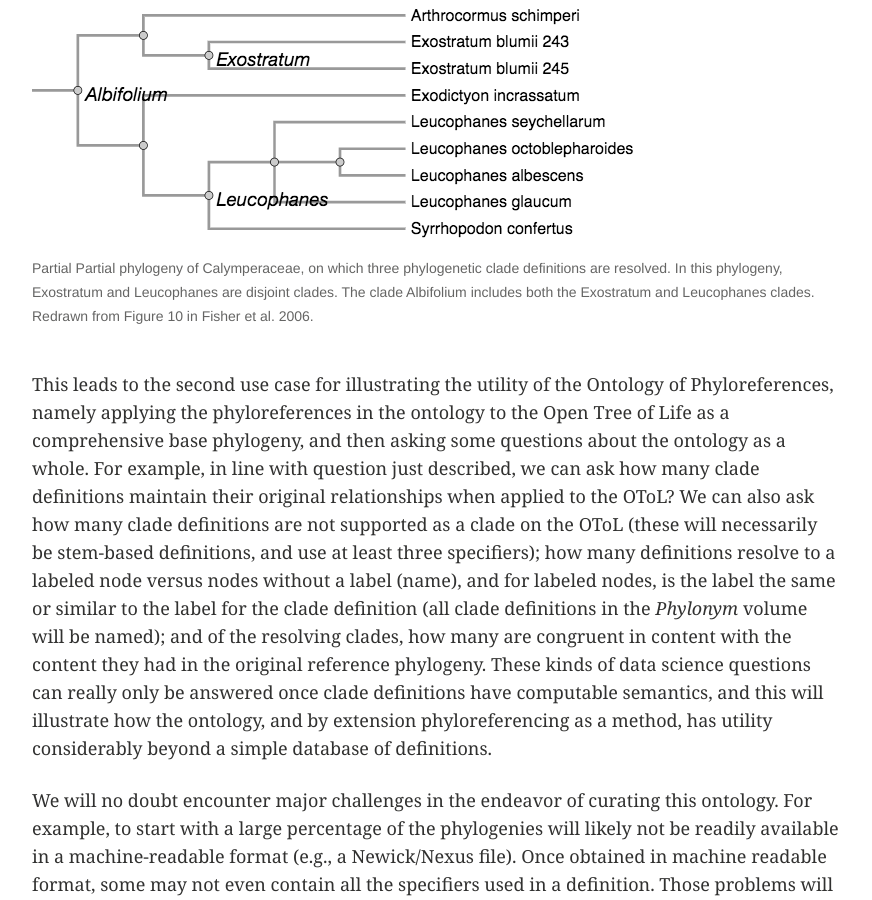
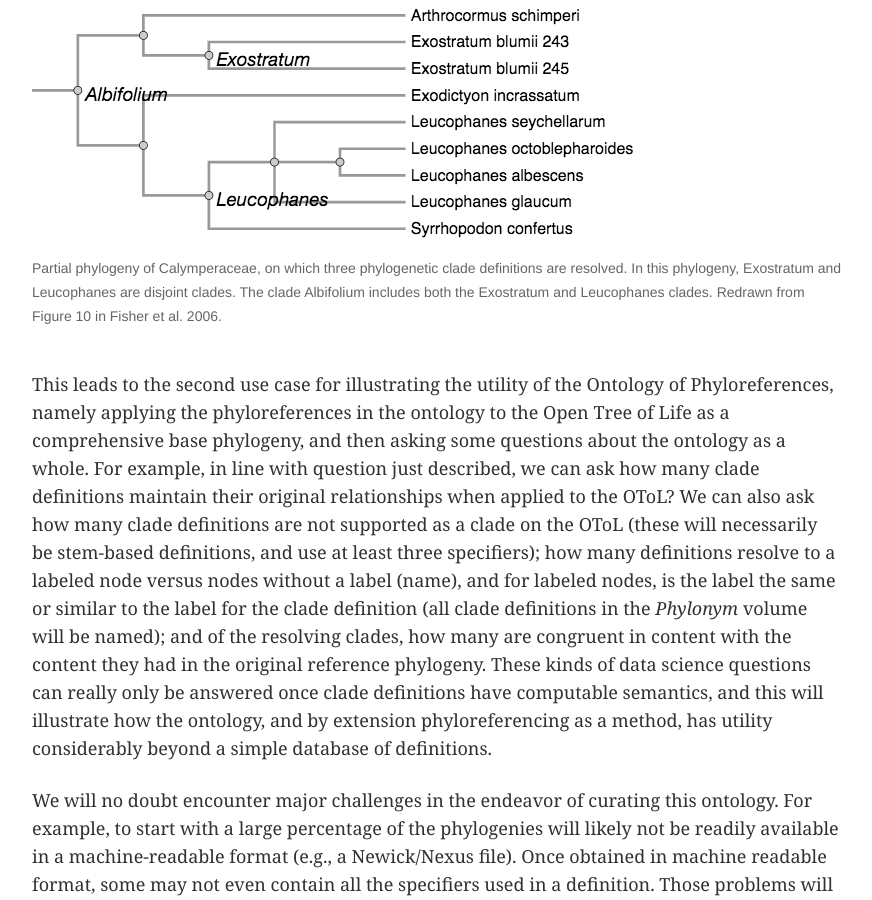
Before and after one commit to phyloref/phyloref.github.io, a Jekyll site: the page built from _posts/blog/2018-04-03-Third-face-to-face-project-meeting.md, in a window 1280 px wide and 900 px high, scrolled down 2788 px. Shown: the whole window, without its empty margins (64-936 px from the left). Built offline with Jekyll 4.4.1, drawn with Linux system fonts in a browser that asks for light colours; comment, search, counter and statistics services are not loaded.

Commit message:
Fixed typo

```diff
--- a/_posts/blog/2018-04-03-Third-face-to-face-project-meeting.md
+++ b/_posts/blog/2018-04-03-Third-face-to-face-project-meeting.md
@@ -30,7 +30,7 @@ For demonstrating the utility of this ontology of phyloreferences, our aim would
 
 <figure>
   <img src="{{site.url}}//images/2018-03-23-f2fmeeting/Fisher_phylogeny.png" alt="Partial phylogeny of Calymperaceae in Fisher et al. 2006"/>
-  <figcaption>Partial Partial phylogeny of Calymperaceae, on which three phylogenetic clade definitions are resolved. In this phylogeny, Exostratum and Leucophanes are disjoint clades. The clade Albifolium includes both the Exostratum and Leucophanes clades. Redrawn from Figure 10 in Fisher et al. 2006. </figcaption>
+  <figcaption>Partial phylogeny of Calymperaceae, on which three phylogenetic clade definitions are resolved. In this phylogeny, Exostratum and Leucophanes are disjoint clades. The clade Albifolium includes both the Exostratum and Leucophanes clades. Redrawn from Figure 10 in Fisher et al. 2006. </figcaption>
 </figure>
 
 This leads to the second use case for illustrating the utility of the Ontology of Phyloreferences, namely applying the phyloreferences in the ontology to the Open Tree of Life as a comprehensive base phylogeny, and then asking some questions about the ontology as a whole. For example, in line with question just described, we can ask how many clade definitions maintain their original relationships when applied to the OToL? We can also ask how many clade definitions are not supported as a clade on the OToL (these will necessarily be stem-based definitions, and use at least three specifiers); how many definitions resolve to a labeled node versus nodes without a label (name), and for labeled nodes, is the label the same or similar to the label for the clade definition (all clade definitions in the *Phylonym* volume will be named); and of the resolving clades, how many are congruent in content with the content they had in the original reference phylogeny. These kinds of data science questions can really only be answered once clade definitions have computable semantics, and this will illustrate how the ontology, and by extension phyloreferencing as a method, has utility considerably beyond a simple database of definitions.
```
